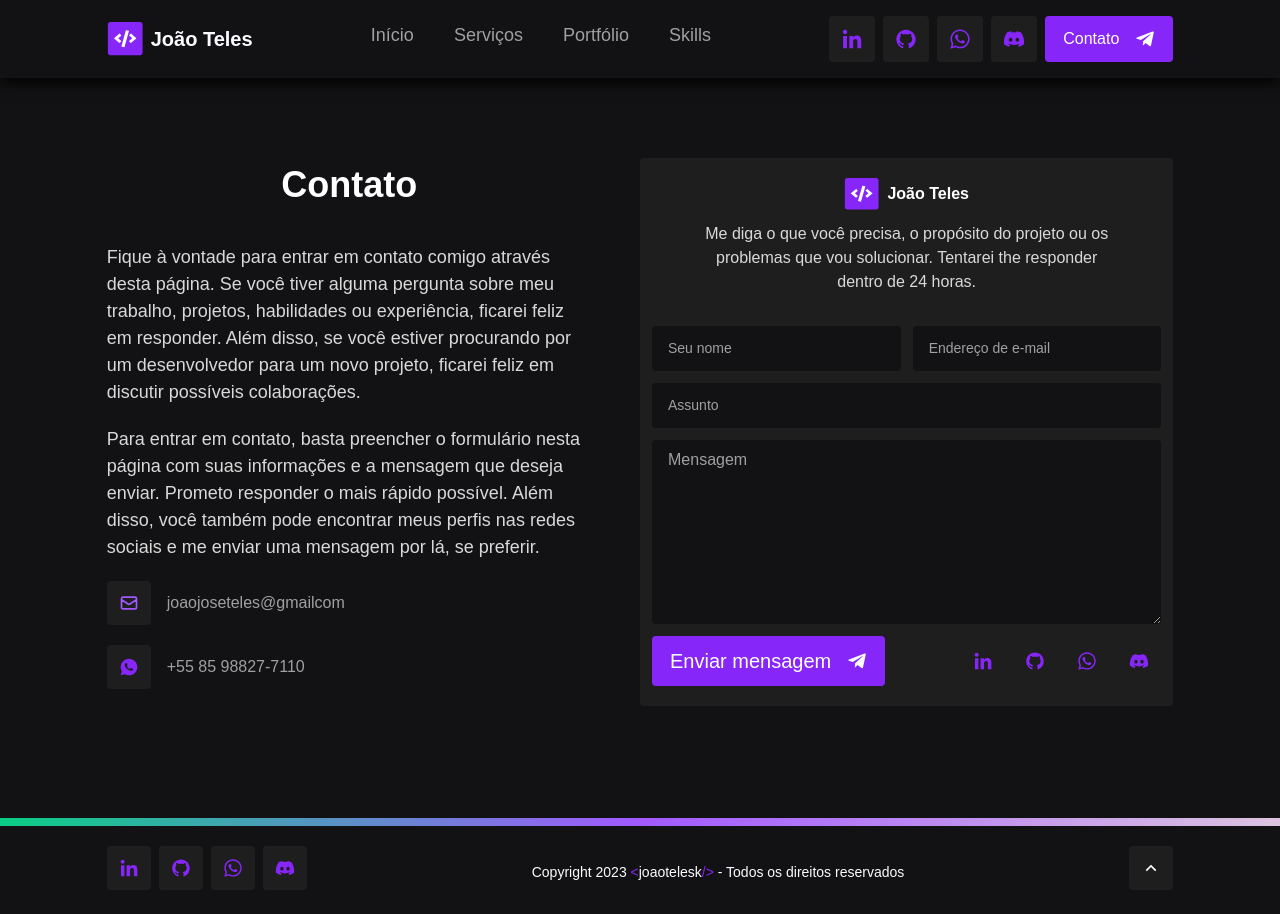
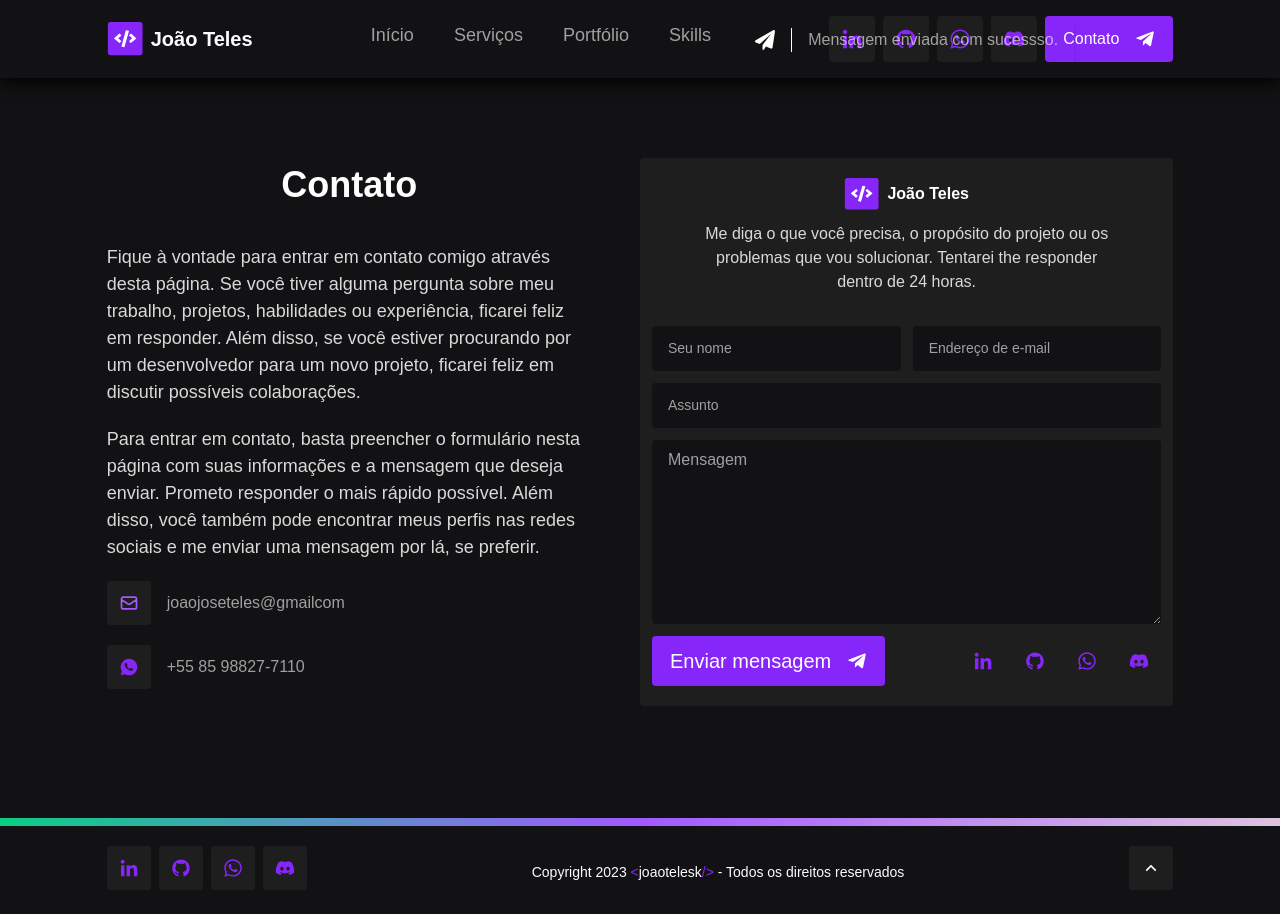
Before and after one commit to joaotelesk/joaotelek-website, a Next.js app: page /contato in a window 1280 px wide. Built offline with nearby package versions, Linux system fonts and the light colour scheme; no server answers.

Commit message:
:recycle: refactor: Component Toast

```diff
--- a/src/components/Form/Form.tsx
+++ b/src/components/Form/Form.tsx
@@ -182,12 +182,9 @@ export function Form({ className }: FormProps) {
             </Link>
           </div>
         </div>
+        <Toast />
+        {toastIsOpen && <Toast />}
       </form>
-      {toastIsOpen && (
-        <div className="flex justify-center">
-          <Toast />
-        </div>
-      )}
     </>
   );
 }
--- a/src/components/Toast/Toast.tsx
+++ b/src/components/Toast/Toast.tsx
@@ -3,7 +3,7 @@ export function Toast() {
     <>
       <div
         id="toast-simple"
-        className=" fixed top-0 flex mt-3  w-auto p-4 space-x-4 text-white-200 bg-white divide-x divide-white-500 rounded-lg shadow dark:text-white-400 dark:divide-white-200 space-x dark:bg-purple-500"
+        className=" fixed items-center top-0 flex mt-3  w-auto p-4 space-x-4 text-white-200 bg-white divide-x divide-white-500 rounded-lg shadow dark:text-white-400 dark:divide-white-200 space-x dark:bg-purple-500"
         role="alert"
       >
         <svg
```
